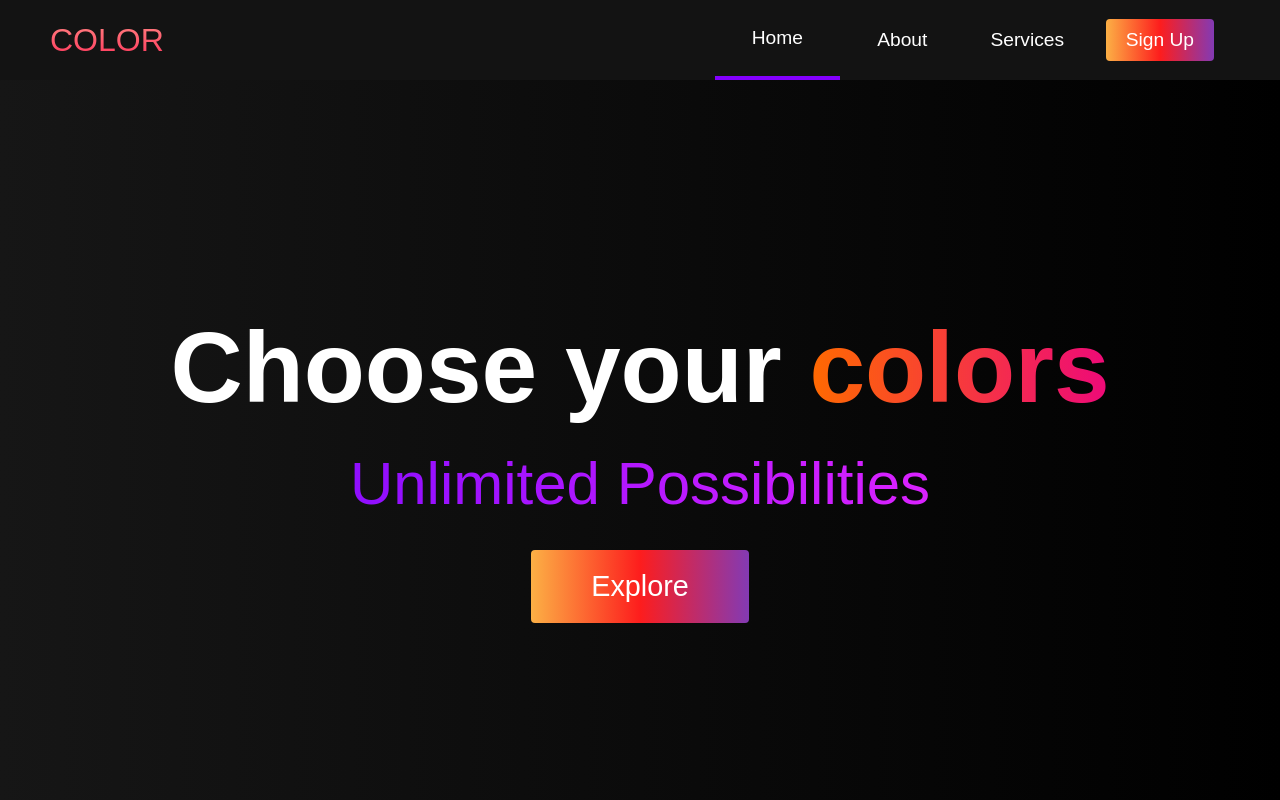
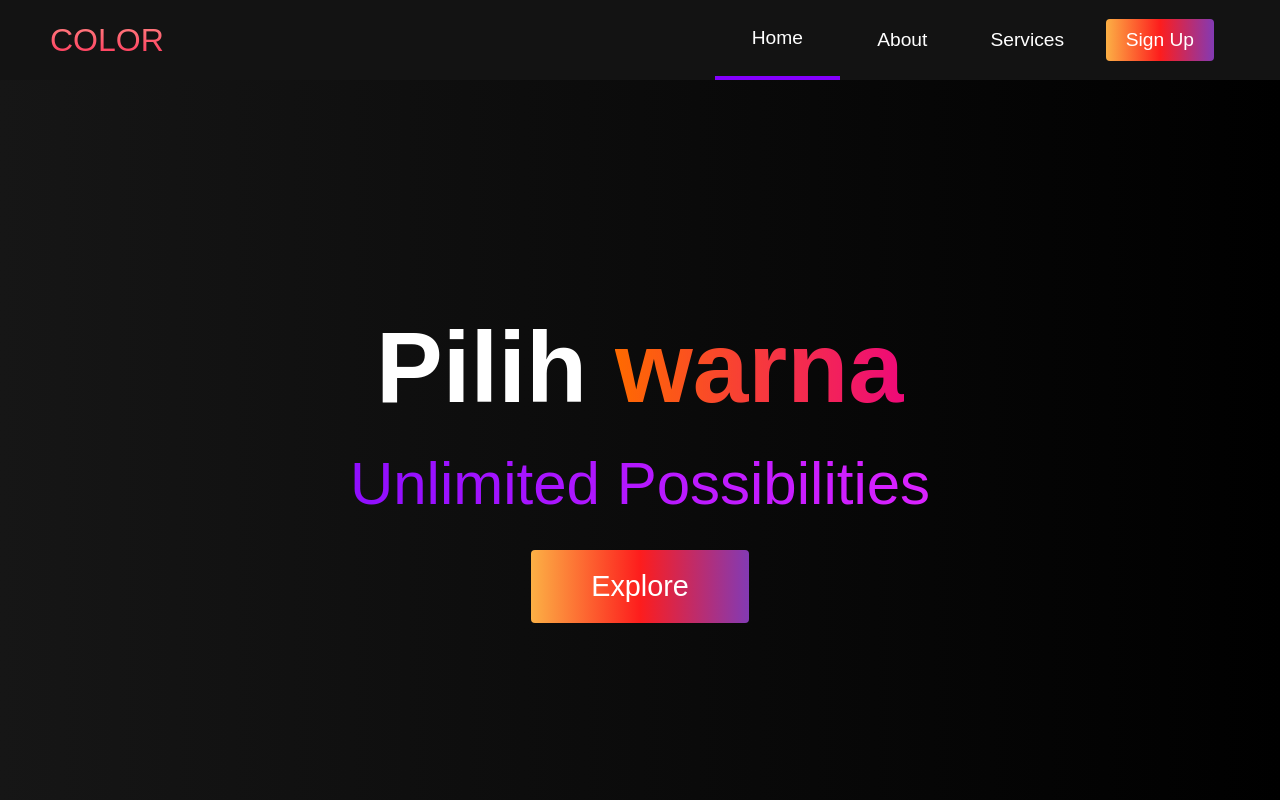
Before and after one commit to Raskutub/fuzzy-waddle, a plain HTML site: page index.html in a window 1280 px wide. Shown: the top 800 px of the page. Drawn offline with Linux system fonts and the light colour scheme.

Commit message:
mengubah choosen menjadi pilih

```diff
--- a/index.html
+++ b/index.html
@@ -42,7 +42,7 @@
     <!-- Hero Section -->
     <div class="hero" id="home">
       <div class="hero__container">
-        <h1 class="hero__heading">Choose your <span>colors</span></h1>
+        <h1 class="hero__heading">Pilih <span>warna</span></h1>
         <p class="hero__description">Unlimited Possibilities</p>
         <button class="main__btn"><a href="#">Explore</a></button>
       </div>
```
